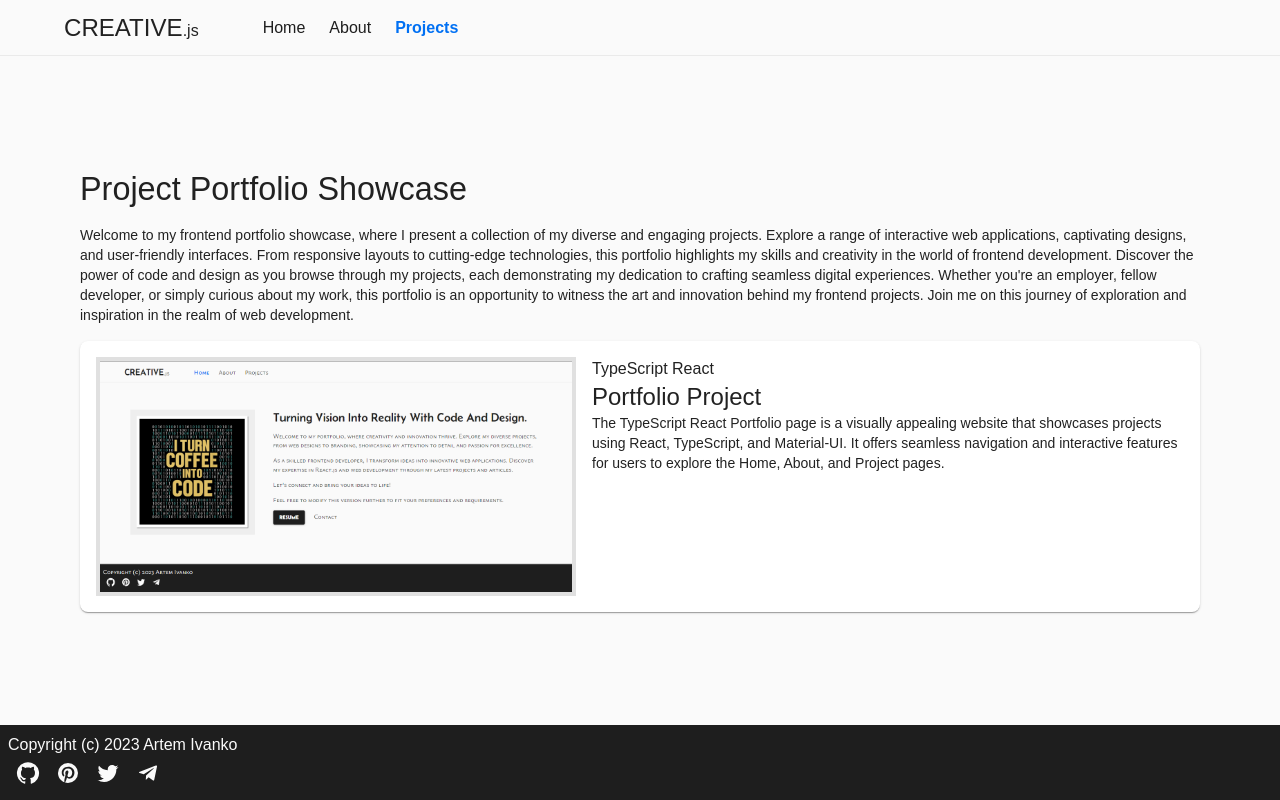
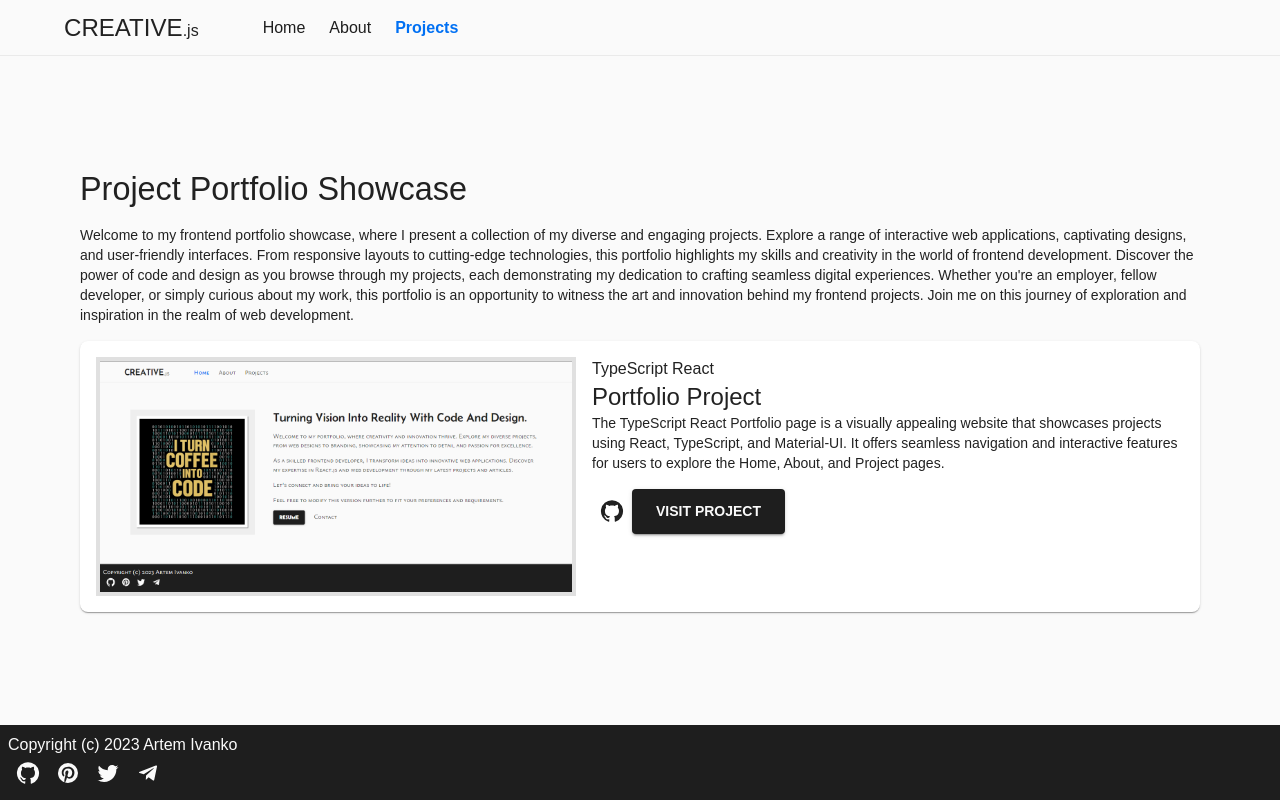
Before and after one commit to ArtemIvanko/Portfolio.v1, a React (Create React App) app: page /project in a window 1280 px wide. Built offline with nearby package versions, Linux system fonts and the light colour scheme; a web font is replaced by a local one.

Commit message:
Moved iteractive section to Project page

```diff
--- a/src/pages/Pojects/Projects.tsx
+++ b/src/pages/Pojects/Projects.tsx
@@ -1,6 +1,8 @@
 import { useMemo } from "react";
 import { Card } from "@utils/Card";
-import { Typography } from "@mui/material";
+import { Link, LinkColor } from "@utils/Link";
+import { Icon } from "@utils/Icon";
+import { Typography, Button } from "@mui/material";
 import ProjectImage from "@assets/project1.png";
 import styled from "@/DefaultTheme";
 
@@ -39,10 +41,19 @@ export const Projects = () => {
         <Card
           topic={topic}
           title={title}
-          href={href}
           imgSrc={imgSrc}
           description={description}
-        />
+          key={title}
+        >
+          <SocialContainer>
+            <Icon icon="github" />
+            <Button variant="contained">
+              <Link href={href} color={LinkColor.Secondary}>
+                Visit Project
+              </Link>
+            </Button>
+          </SocialContainer>
+        </Card>
       ))}
     </Root>
   );
@@ -53,3 +64,9 @@ const Root = styled("div")({
   flexDirection: "column",
   gap: "1rem",
 });
+
+const SocialContainer = styled("div")({
+  display: "flex",
+  alignItems: "center",
+  marginTop: "1rem",
+});
```
